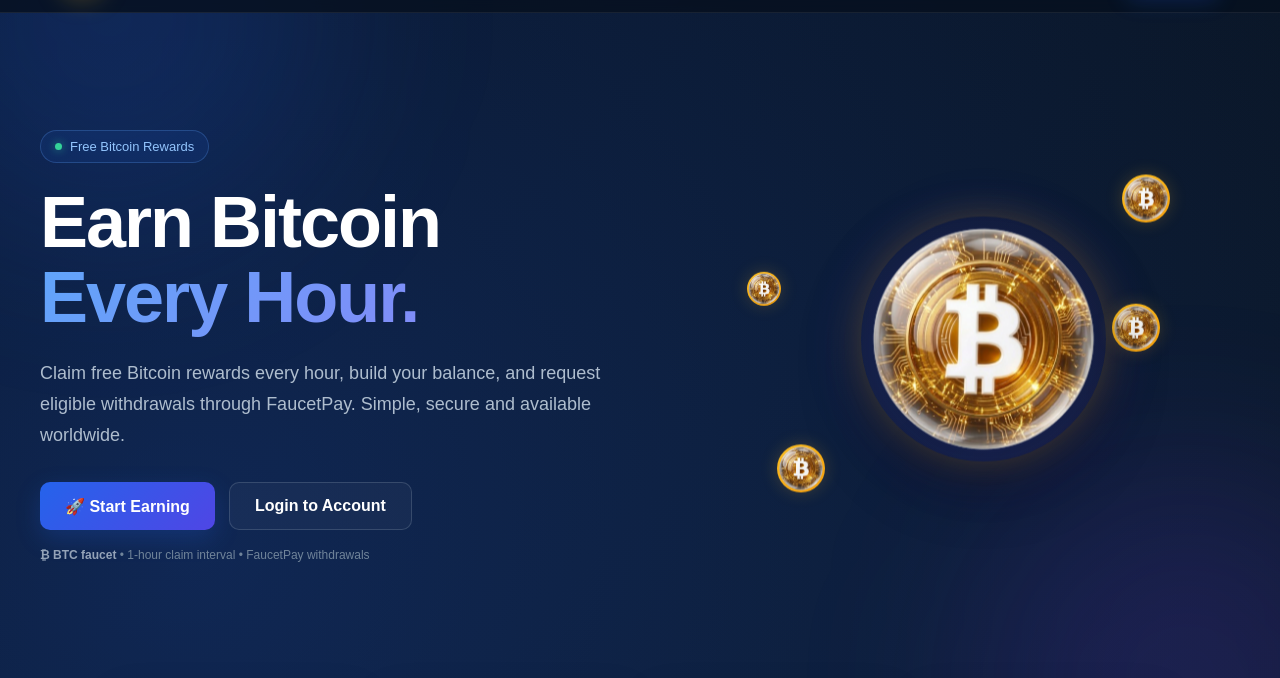
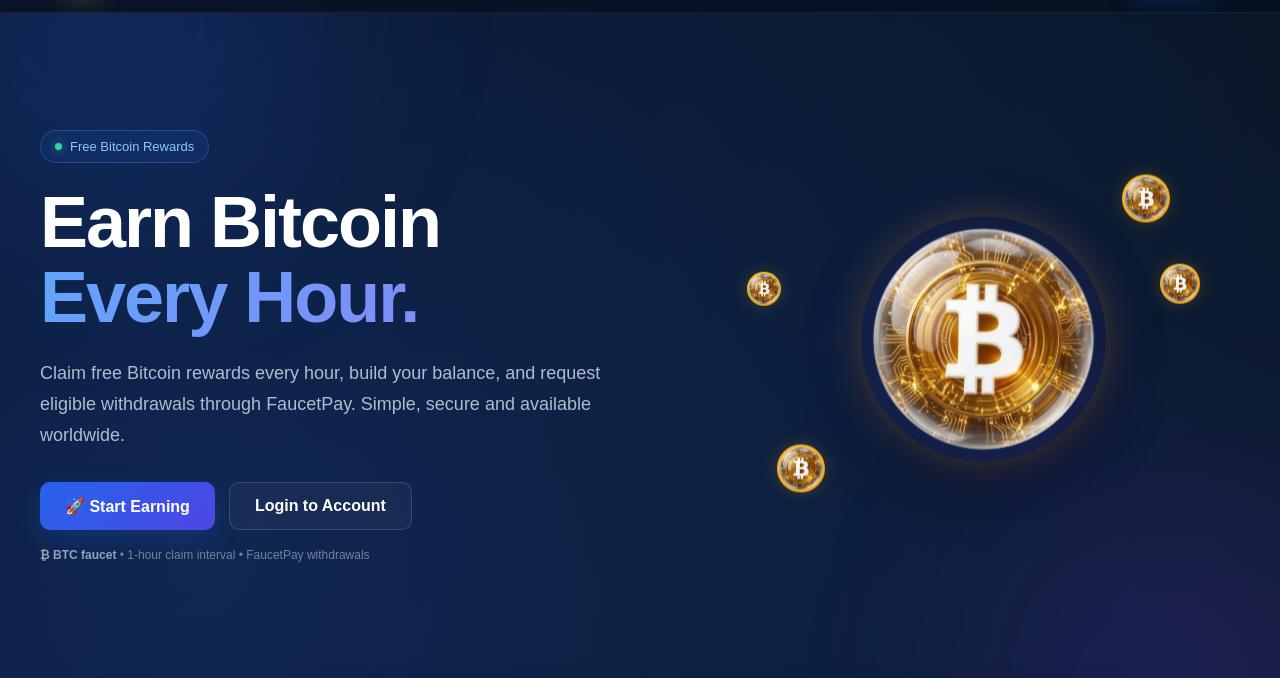
Before and after one commit to Thavaruby/10-cryto-earning, a plain HTML site: page index.html in a window 1280 px wide. Shown: the part 59-737 px from the top of the page. Drawn offline with Linux system fonts and the light colour scheme.

Commit message:
Update index.html

```diff
--- a/index.html
+++ b/index.html
@@ -418,8 +418,10 @@ header {
     animation: floatSmall 3s ease-in-out infinite;
 }
 .coin-4 {
-    top: 180px;
-    right: 80px;
+    top: 140px;
+    right: 40px;
+     width: 40px;
+    height: 40px;
     animation: floatSmall 3.9s ease-in-out infinite;
      }
 /* =========================
```
